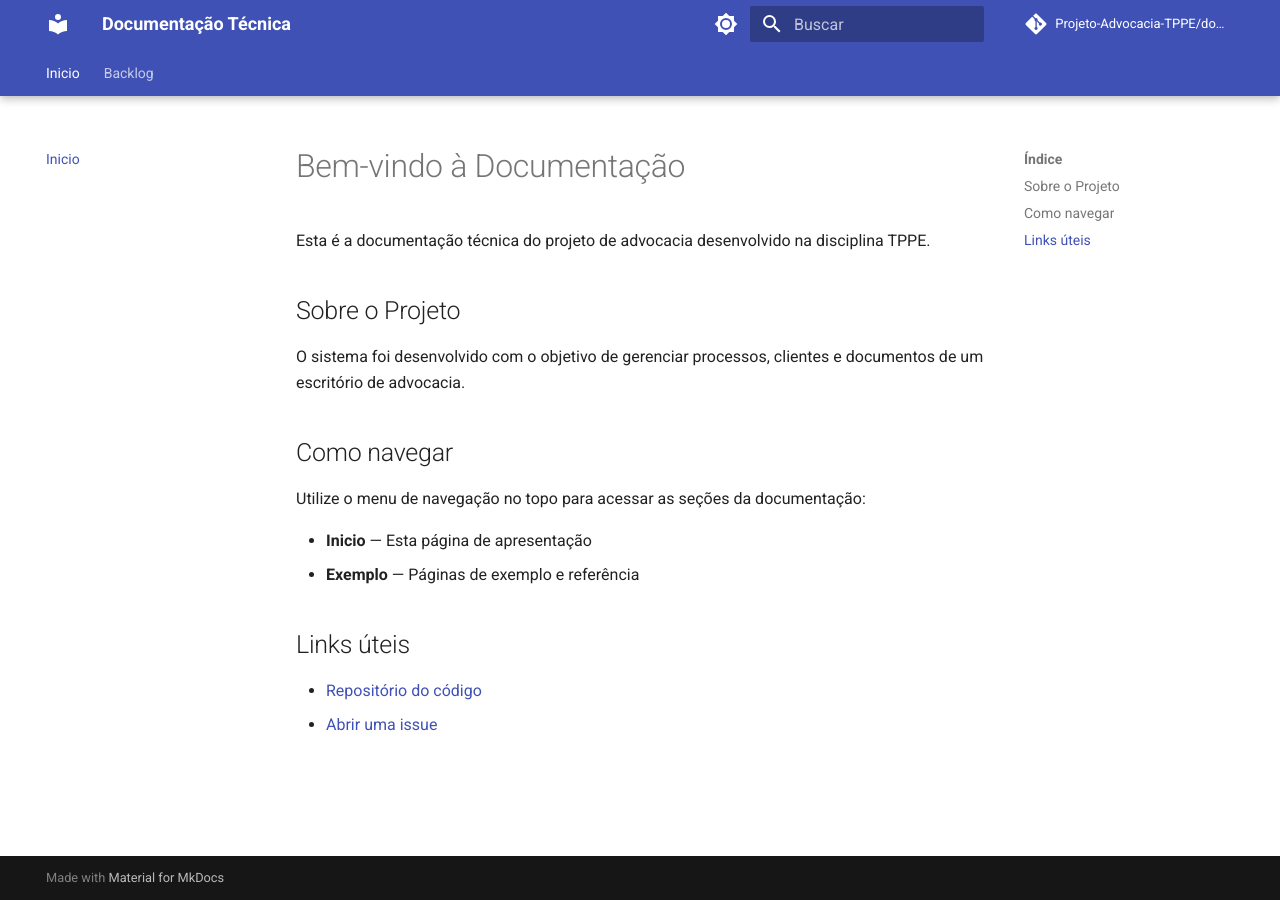
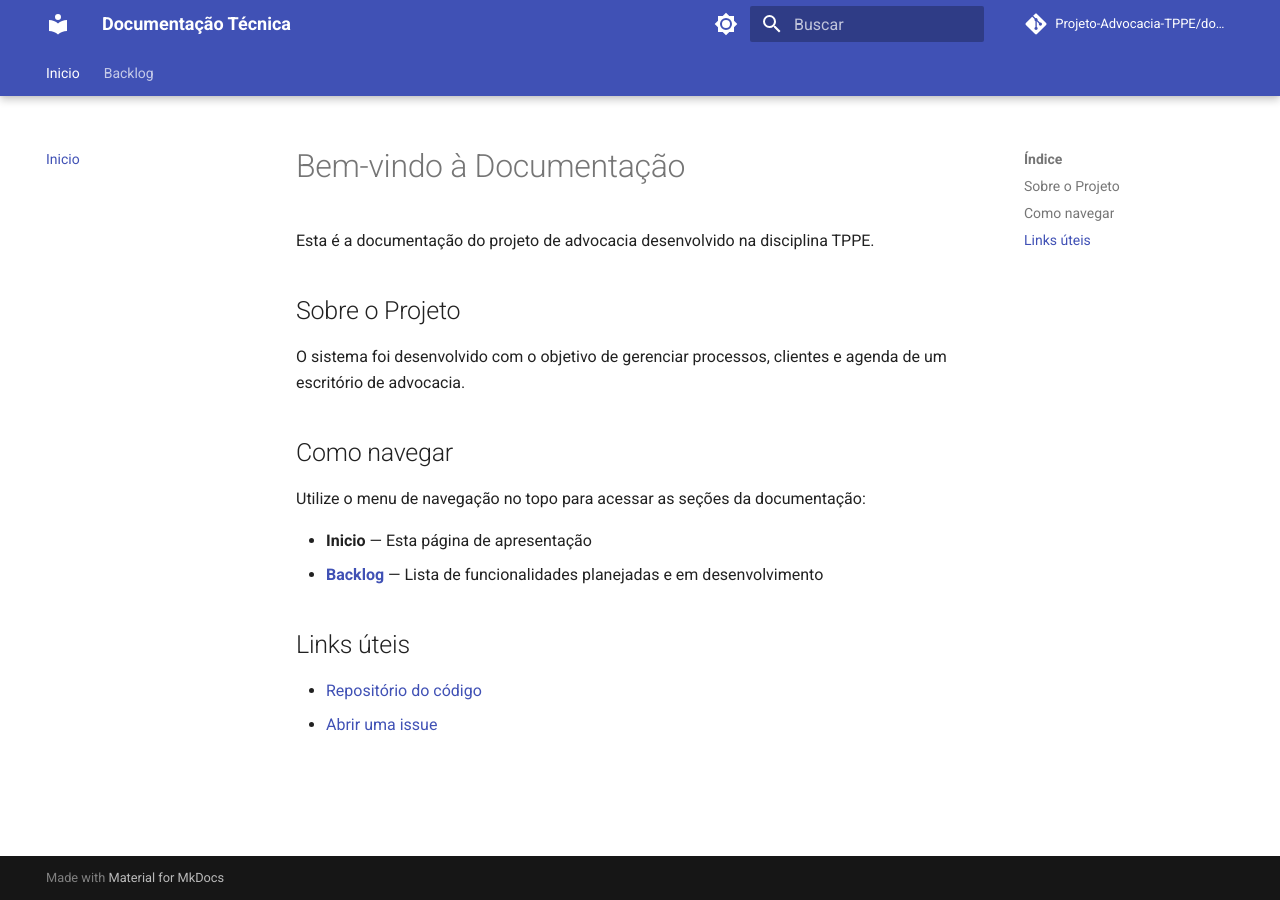
Before and after one commit to Projeto-Advocacia-TPPE/docs, an MkDocs documentation site: the page built from docs/index.md, in a window 1280 px wide. Built offline with MkDocs 1.6.1 and Material for MkDocs 9.7.7, drawn with Linux system fonts in a browser that asks for light colours; comment, search, counter and statistics services are not loaded.

Commit message:
renomeia épico, adiciona seção de backlog e ajusta links

```diff
--- a/docs/index.md
+++ b/docs/index.md
@@ -1,19 +1,19 @@
 # Bem-vindo à Documentação
 
-Esta é a documentação técnica do projeto de advocacia desenvolvido na disciplina TPPE.
+Esta é a documentação do projeto de advocacia desenvolvido na disciplina TPPE.
 
 ## Sobre o Projeto
 
-O sistema foi desenvolvido com o objetivo de gerenciar processos, clientes e documentos de um escritório de advocacia.
+O sistema foi desenvolvido com o objetivo de gerenciar processos, clientes e agenda de um escritório de advocacia.
 
 ## Como navegar
 
 Utilize o menu de navegação no topo para acessar as seções da documentação:
 
 - **Inicio** — Esta página de apresentação
-- **Exemplo** — Páginas de exemplo e referência
+- [**Backlog**](./backlog/index.md) — Lista de funcionalidades planejadas e em desenvolvimento
 
 ## Links úteis
 
-- [Repositório do código](https://github.com/seu-usuario/seu-repositorio)
-- [Abrir uma issue](https://github.com/seu-usuario/seu-repositorio/issues)
+- [Repositório do código](https://github.com/Projeto-Advocacia-TPPE/docs)
+- [Abrir uma issue](https://github.com/Projeto-Advocacia-TPPE/docs/issues)
--- a/mkdocs.yml
+++ b/mkdocs.yml
@@ -57,5 +57,6 @@
 nav:
   - Inicio: index.md
   - Backlog:
+    - Visão Geral: backlog/index.md
     - Requisitos: backlog/requisitos.md
     - Histórias de Usuário: backlog/historias-de-usuario.md
```
Also changed, not shown: docs/backlog/historias-de-usuario.md (+1 -1 lines), docs/backlog/index.md (added, +1 -0 lines).
